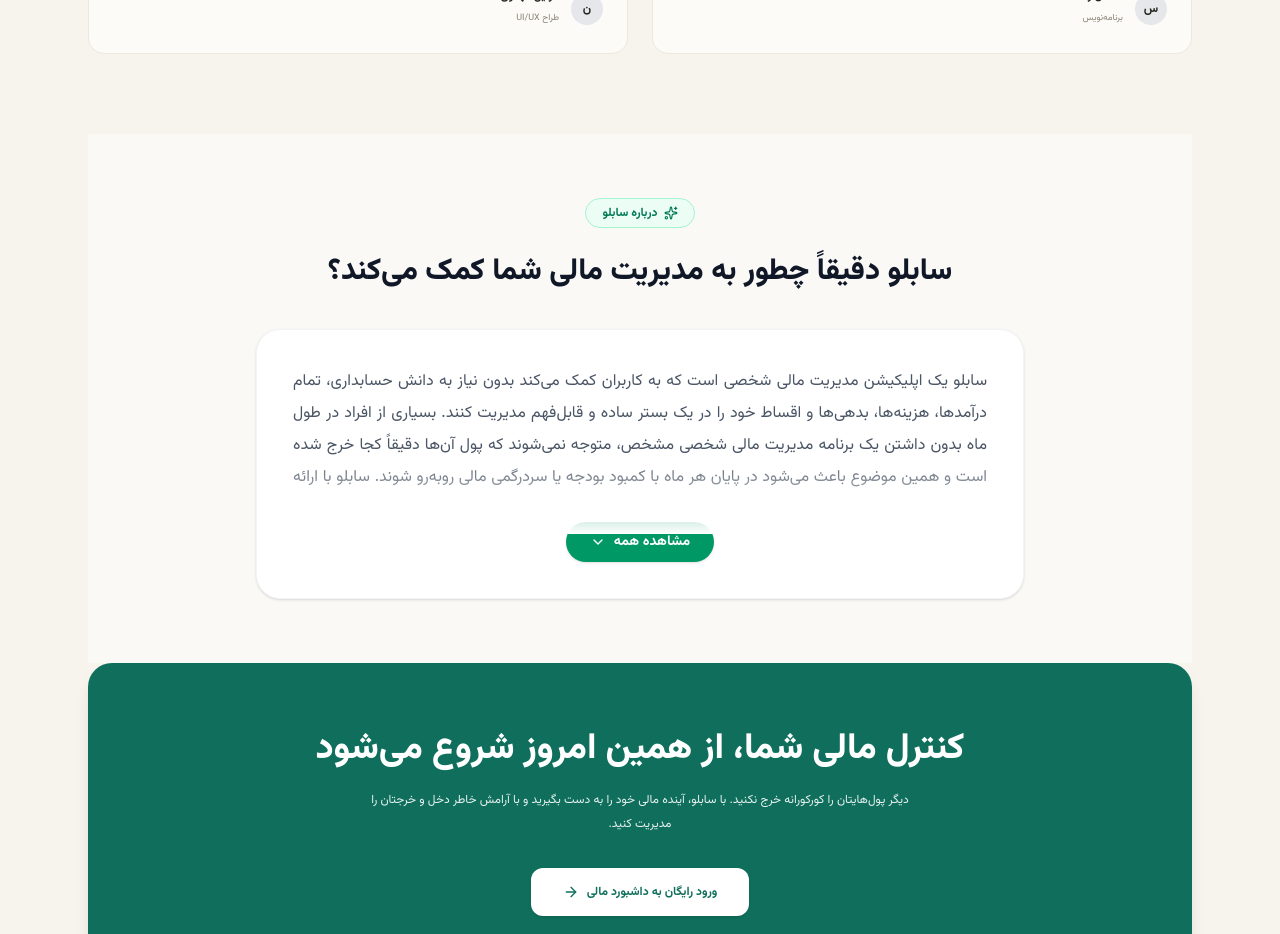
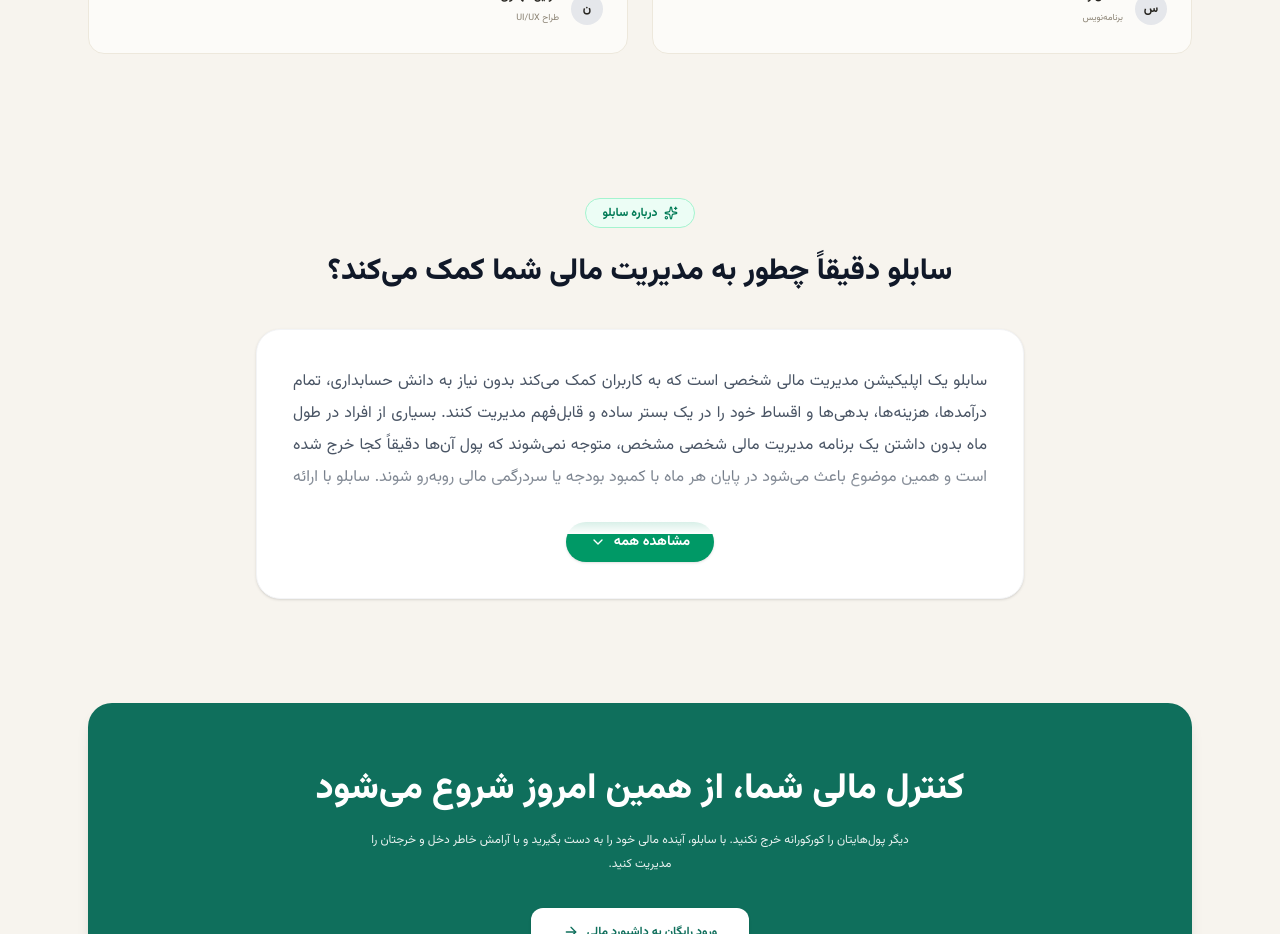
Before and after one commit to parsaasadzadeh/Sablo-Web, a Next.js app: page / in a window 1280 px wide. Shown: the part 1580-2514 px from the top of the page. Built offline with nearby package versions, Linux system fonts and the light colour scheme.

Commit message:
Update aboutsablo.js

```diff
--- a/src/components/landing/aboutsablo.js
+++ b/src/components/landing/aboutsablo.js
@@ -16,7 +16,7 @@ export default function AboutSablo() {
   ];
 
   return (
-    <div dir="rtl" className="w-full bg-[#faf9f6] py-16 px-4 sm:px-6" style={{ fontFamily: "Vazirmatn, Tahoma, sans-serif" }}>
+    <div  className="  py-16 m-10 px-4 sm:px-6" >
       <div className="max-w-3xl mx-auto">
         {/* eyebrow badge, matching the pill badge style from the hero */}
         <div className="flex justify-center mb-5">
```
